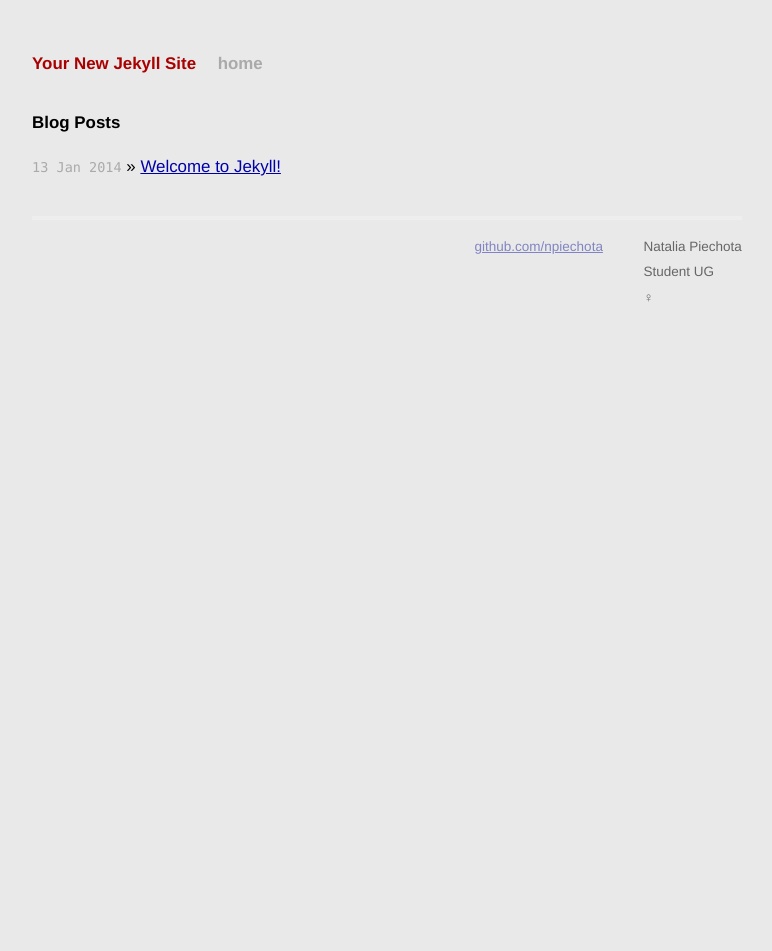
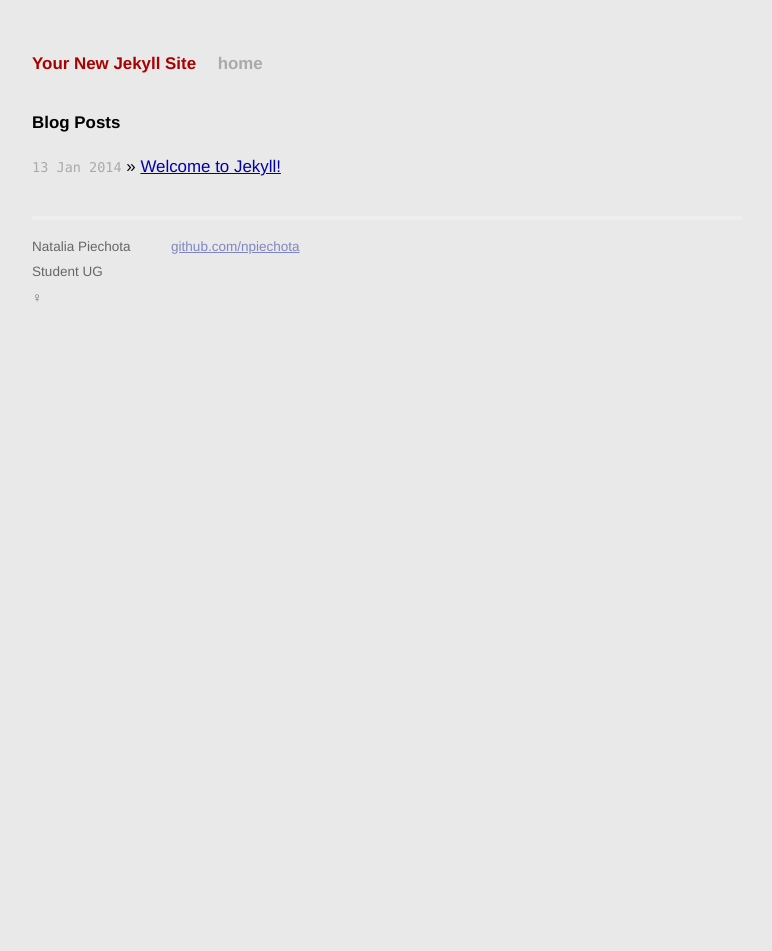
Before and after one commit to npiechota/project, a Jekyll site: the page built from index.html, in a window 1280 px wide. Shown: the whole page, without its empty margins (253-1025 px from the left). Built offline with Jekyll 4.4.1, drawn with Linux system fonts in a browser that asks for light colours; Markdown is read by kramdown in place of the engine named in the settings.

Commit message:
Update main.css

```diff
--- a/css/main.css
+++ b/css/main.css
@@ -103,8 +103,8 @@ a:visited { color: #a0a; }
 }
 
 .footer .contact {
-  float: right;
-  margin-left: 3em;
+  float: left;
+  margin-right: 3em;
 }
 
 .footer .contact a {
```
